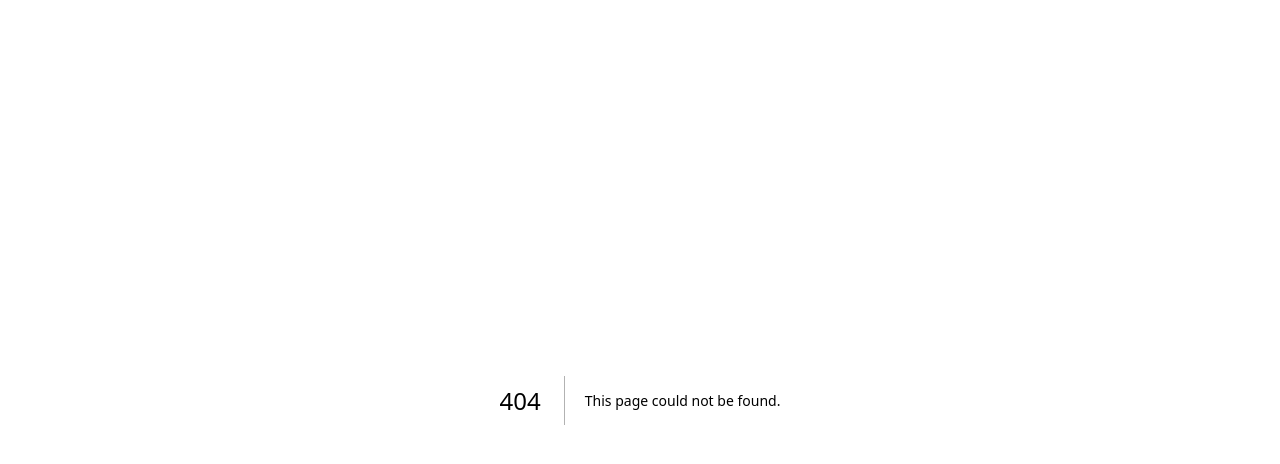
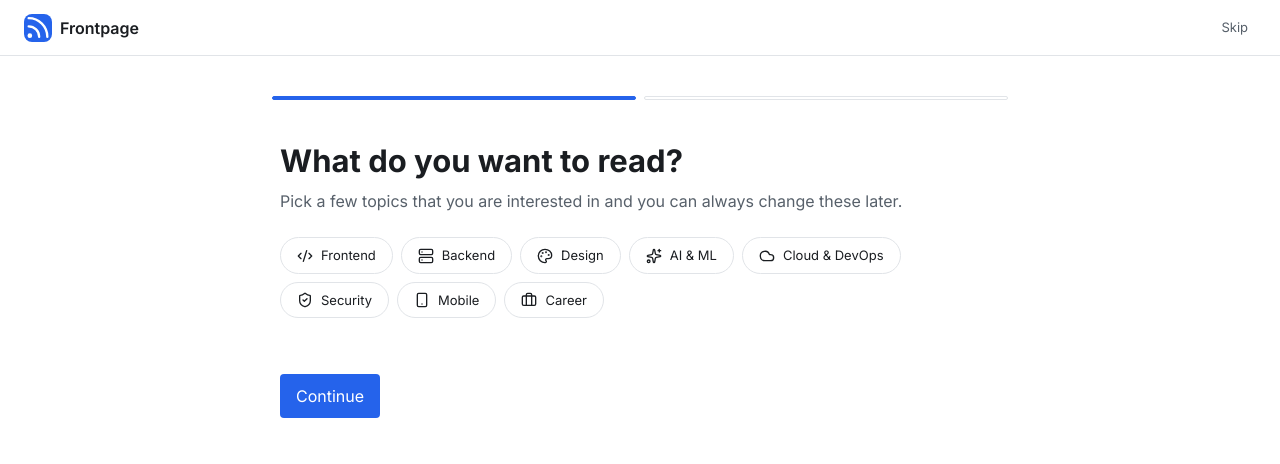
Before and after one commit to bkay-stack/RSS-Reader, a Next.js app: page /onboarding/step-1 in a window 1280 px wide. Before the commit this address had no page. Shown: the top 464 px of the page. Built offline with nearby package versions, Linux system fonts and the light colour scheme.

Commit message:
Topic: selection

```diff
--- /dev/null
+++ b/app/onboarding/layout.tsx
@@ -0,0 +1,23 @@
+import Logo from "@/components/branding/logo";
+import Link from "next/link";
+
+export default function OnboardingLayout({
+  children,
+}: {
+  children: React.ReactNode;
+}) {
+  return (
+    <main className="bg-bg-primary text-text-primary flex flex-col min-h-screen w-full font-sans">
+      <nav className="flex items-center justify-between w-full px-4 sm:px-6 h-14 border-b border-border bg-surface sticky top-0 z-50">
+        <Logo />
+        <Link
+          href="/dashboard"
+          className="flex items-center min-h-11 px-2 text-sm text-text-secondary hover:text-text-primary transition-colors focus-visible:outline-2 focus-visible:outline-accent">
+          Skip
+        </Link>
+      </nav>
+
+      {children}
+    </main>
+  );
+}
--- a/app/onboarding/page.tsx
+++ /dev/null
@@ -1,30 +0,0 @@
-// "use client";
-
-import Logo from "@/components/branding/logo";
-import Link from "next/link";
-import ProgressTracker from "@/components/onboarding/progress-tracker";
-import { FiRss } from "react-icons/fi";
-// import Footer from "@/components/layout/footer/page";
-
-export default function OnboardingPage() {
-  return (
-    <main className="bg-bg-primary text-text-primary flex flex-col min-h-screen w-full font-sans ">
-      {/* Navbar */}
-      <nav className="flex items-center justify-between w-full px-4 sm:px-6 h-14 border-b border-border bg-surface sticky top-0 z-50">
-        <Logo />
-        <div className="flex items-center gap-3">
-          <Link
-            href="/dashboard"
-            className="flex items-center min-h-11 px-2 text-sm text-text-secondary hover:text-text-primary transition-colors focus-visible:outline-2 focus-visible:outline-accent">
-            Skip
-          </Link>
-        </div>
-      </nav>
-
-      {/* Progress tracker */}
-      <section className="flex justify-center  gap-6 max-w-3xl mx-auto w-full">
-        <ProgressTracker currentStep={1} totalSteps={2} />
-      </section>
-    </main>
-  );
-}
--- /dev/null
+++ b/app/onboarding/step-1/page.tsx
@@ -0,0 +1,70 @@
+import ProgressTracker from "@/components/onboarding/progress-tracker";
+import Link from "next/link";
+import {
+  Code2,
+  Palette,
+  Cloud,
+  ShieldCheck,
+  Smartphone,
+  Briefcase,
+  Sparkles,
+  Server,
+} from "lucide-react";
+
+const topics = [
+  { id: "frontend", label: "Frontend", icon: Code2 },
+  { id: "backend", label: "Backend", icon: Server },
+  { id: "design", label: "Design", icon: Palette },
+  { id: "ai-ml", label: "AI & ML", icon: Sparkles },
+  { id: "devops", label: "Cloud & DevOps", icon: Cloud },
+  { id: "security", label: "Security", icon: ShieldCheck },
+  { id: "mobile", label: "Mobile", icon: Smartphone },
+  { id: "career", label: "Career", icon: Briefcase },
+];
+
+export default function OnboardingStep1Page() {
+  return (
+    <>
+      <ProgressTracker currentStep={1} totalSteps={2} />
+
+      <section className="flex flex-1 flex-col px-6 max-w-3xl mx-auto w-full">
+        <div className="flex flex-1 flex-col gap-6">
+          <div>
+            <h1 className="text-2xl font-bold">What do you want to read?</h1>
+            <p className="mt-2 text-text-secondary">
+              Pick a few topics that you are interested in and you can always
+              change these later.
+            </p>
+          </div>
+
+          {/* Topic selection */}
+          <div className="flex flex-wrap gap-2">
+            {topics.map(({ id, label, icon: Icon }) => (
+              <div key={id}>
+                <input
+                  type="checkbox"
+                  id={id}
+                  name="topic"
+                  value={id}
+                  className="peer sr-only"
+                />
+                <label
+                  htmlFor={id}
+                  className="flex items-center gap-2 rounded-full border border-border px-4 py-2 text-sm cursor-pointer transition-colors peer-checked:bg-accent-subtle peer-checked:border-accent peer-checked:text-accent">
+                  <Icon size={16} />
+                  {label}
+                </label>
+              </div>
+            ))}
+          </div>
+
+          <Link
+            href="/onboarding/step-2"
+            className="mt-auto mb-6 flex h-11 items-center justify-center rounded bg-accent px-4 text-white lg:mt-8 lg:mb-0 lg:self-start">
+            Continue
+          </Link>
+        </div>
+      </section>
+    </>
+  );
+}
--- /dev/null
+++ b/app/onboarding/step-2/page.tsx
@@ -0,0 +1,27 @@
+import ProgressTracker from "@/components/onboarding/progress-tracker";
+import Link from "next/link";
+
+export default function OnboardingStep2Page() {
+  return (
+    <>
+      <ProgressTracker currentStep={2} totalSteps={2} />
+
+      <section className="flex flex-1 flex-col px-6 max-w-3xl mx-auto w-full">
+        <div className="flex flex-col items-center gap-4 mb-6">
+          <h1 className="text-2xl font-bold">Your feed is ready!</h1>
+          <p className="text-text-secondary mt-2">
+            You can now start reading your personalized feed.
+          </p>
+        </div>
+        {/* feed list UI goes here */}
+
+        {/* Get started button */}
+        <Link
+          href="/dashboard"
+          className="mt-auto mb-6 flex h-11 items-center justify-center rounded bg-accent px-4 text-white lg:mt-8 lg:mb-0 lg:self-start">
+          Get Started
+        </Link>
+      </section>
+    </>
+  );
+}
```
